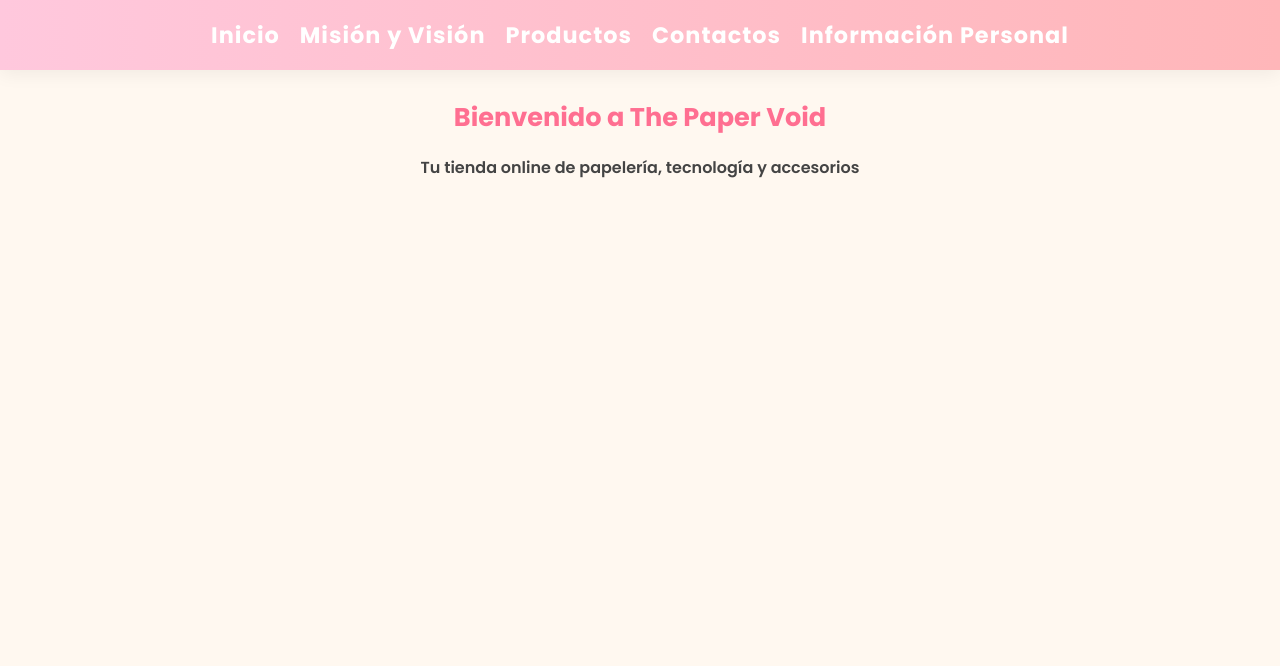
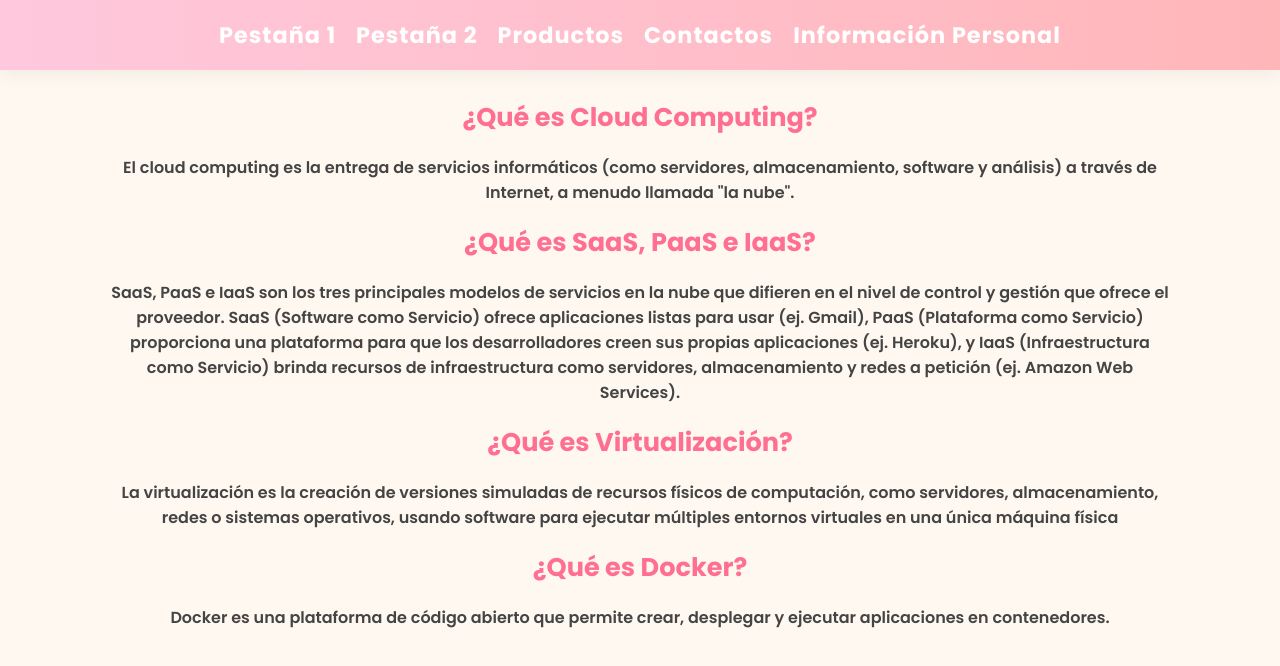
Before and after one commit to xavieratc/exainterAlexisTigre, a plain HTML site: page index.html in a window 1280 px wide. Drawn offline with Linux system fonts and the light colour scheme.

Commit message:
Pestañas 1-2

```diff
--- a/index.html
+++ b/index.html
@@ -100,8 +100,8 @@ main{max-width:1100px;margin:28px auto;padding:0 16px 80px}
 
 <header>
   <nav style="display:flex;justify-content:center;gap:20px;flex-wrap:wrap;">
-    <a href="#inicio" style="color:white;text-decoration:none;font-weight:700;">Inicio</a>
-    <a href="#mision" style="color:white;text-decoration:none;font-weight:700;">Misión y Visión</a>
+    <a href="#inicio" style="color:white;text-decoration:none;font-weight:700;">Pestaña 1</a>
+    <a href="#mision" style="color:white;text-decoration:none;font-weight:700;">Pestaña 2</a>
     <a href="#productos" style="color:white;text-decoration:none;font-weight:700;">Productos</a>
     <a href="#contactos" style="color:white;text-decoration:none;font-weight:700;">Contactos</a>
     <a href="#personal" style="color:white;text-decoration:none;font-weight:700;">Información Personal</a>
@@ -111,16 +111,22 @@ main{max-width:1100px;margin:28px auto;padding:0 16px 80px}
 <main>
   <!-- SECCIÓN INICIO -->
   <section id="inicio" class="vista activa">
-    <p class="titulo">Bienvenido a The Paper Void</p>
-    <p class="subtitulo">Tu tienda online de papelería, tecnología y accesorios</p>
+    <p class="titulo">¿Qué es Cloud Computing? </p>
+    <p class="subtitulo">El cloud computing es la entrega de servicios informáticos (como servidores, almacenamiento, software y análisis) a través de Internet, a menudo llamada "la nube".</p>
+    <p class="titulo">¿Qué es SaaS, PaaS e IaaS? </p>
+    <p class="subtitulo">SaaS, PaaS e IaaS son los tres principales modelos de servicios en la nube que difieren en el nivel de control y gestión que ofrece el proveedor. SaaS (Software como Servicio) ofrece aplicaciones listas para usar (ej. Gmail), PaaS (Plataforma como Servicio) proporciona una plataforma para que los desarrolladores creen sus propias aplicaciones (ej. Heroku), y IaaS (Infraestructura como Servicio) brinda recursos de infraestructura como servidores, almacenamiento y redes a petición (ej. Amazon Web Services). </p>
+    <p class="titulo">¿Qué es Virtualización? </p>
+    <p class="subtitulo">La virtualización es la creación de versiones simuladas de recursos físicos de computación, como servidores, almacenamiento, redes o sistemas operativos, usando software para ejecutar múltiples entornos virtuales en una única máquina física</p>
+    <p class="titulo">¿Qué es Docker? </p>
+    <p class="subtitulo">Docker es una plataforma de código abierto que permite crear, desplegar y ejecutar aplicaciones en contenedores.</p>
   </section>
 
   <!-- SECCIÓN MISION Y VISION -->
   <section id="mision" class="vista">
-    <p class="titulo">Misión</p>
-    <p class="subtitulo">Proveer productos de calidad que faciliten el estudio y la creatividad.</p>
-    <p class="titulo">Visión</p>
-    <p class="subtitulo">Ser la tienda líder en papelería y tecnología en línea, reconocida por innovación y servicio.</p>
+    <p class="titulo">AnyDesk</p>
+    <p class="subtitulo">AnyDesk es un software de acceso y control remoto que permite a los usuarios controlar computadoras y otros dispositivos a distancia de forma segura.</p>
+    <p class="titulo">TeamViewer</p>
+    <p class="subtitulo">TeamViewer es un software de acceso y control remotos que permite a los usuarios conectarse y gestionar ordenadores, dispositivos móviles y otras máquinas desde cualquier lugar a través de internet. </p>
   </section>
 
   <!-- SECCIÓN PRODUCTOS -->
```
